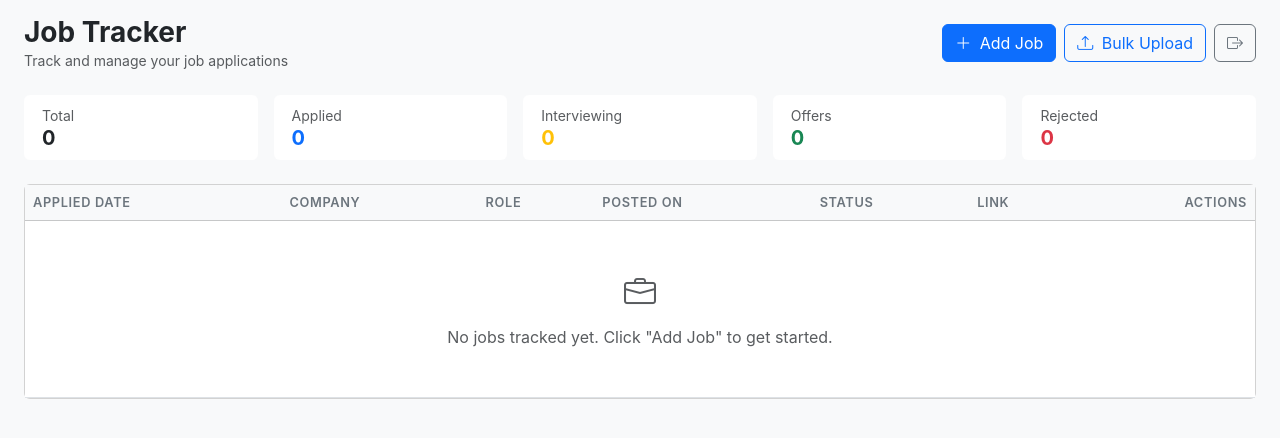
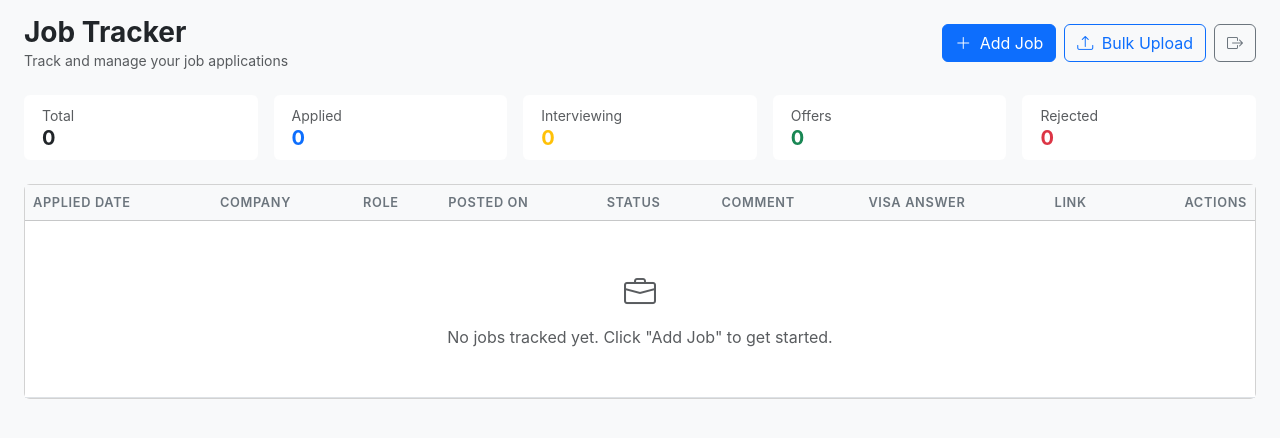
Before and after one commit to anushakurma1125/job-tracker, a Flask app: page / in a window 1280 px wide. Shown: the top 438 px of the page. Run offline with Flask 3, Linux system fonts and the light colour scheme; the visitor is signed in with stand-in values (Sample User, id 1); data that the repository does not hold is empty; some libraries are stand-ins or nearby versions.

Commit message:
Add Comment and Visa Answer columns to job tracker
Add two new user-editable columns: Comment and Visa Answer. Both are
blank by default, inline-editable in the table, and supported in bulk
upload. Includes database migration for existing databases.

Co-Authored-By: Claude Opus 4.6 <noreply@anthropic.com>

```diff
--- a/app.py
+++ b/app.py
@@ -111,6 +111,10 @@ def bulk_upload():
                 col_map["link"] = i
             elif "status" in h:
                 col_map["status"] = i
+            elif "comment" in h or "note" in h:
+                col_map["comment"] = i
+            elif "visa" in h:
+                col_map["visa_answer"] = i
 
         added = 0
         skipped = 0
@@ -137,6 +141,8 @@ def bulk_upload():
                     "job_description": get_val("job_description"),
                     "link": link,
                     "status": get_val("status") or "Applied",
+                    "comment": get_val("comment"),
+                    "visa_answer": get_val("visa_answer"),
                 }
 
                 # Skip empty rows
--- a/database.py
+++ b/database.py
@@ -23,11 +23,24 @@ def init_db():
             job_description TEXT,
             link TEXT,
             status TEXT DEFAULT 'Applied',
+            comment TEXT DEFAULT '',
+            visa_answer TEXT DEFAULT '',
             created_at TEXT DEFAULT CURRENT_TIMESTAMP,
             updated_at TEXT DEFAULT CURRENT_TIMESTAMP
         )
     """)
     conn.commit()
+
+    # Migrate existing database: add comment and visa_answer columns if missing
+    cursor = conn.execute("PRAGMA table_info(jobs)")
+    existing_cols = {row["name"] for row in cursor.fetchall()}
+    if "comment" not in existing_cols:
+        conn.execute("ALTER TABLE jobs ADD COLUMN comment TEXT DEFAULT ''")
+        conn.commit()
+    if "visa_answer" not in existing_cols:
+        conn.execute("ALTER TABLE jobs ADD COLUMN visa_answer TEXT DEFAULT ''")
+        conn.commit()
+
     conn.close()
 
 
@@ -42,8 +55,8 @@ def add_job(data):
     conn = get_connection()
     cursor = conn.execute(
         """
-        INSERT INTO jobs (applied_date, company, role, posted_on, job_description, link, status)
-        VALUES (?, ?, ?, ?, ?, ?, ?)
+        INSERT INTO jobs (applied_date, company, role, posted_on, job_description, link, status, comment, visa_answer)
+        VALUES (?, ?, ?, ?, ?, ?, ?, ?, ?)
         """,
         (
             data.get("applied_date", datetime.now().strftime("%Y-%m-%d")),
@@ -53,6 +66,8 @@ def add_job(data):
             data.get("job_description", ""),
             data.get("link", ""),
             data.get("status", "Applied"),
+            data.get("comment", ""),
+            data.get("visa_answer", ""),
         ),
     )
     conn.commit()
@@ -87,7 +102,7 @@ def update_job(job_id, data):
     conn = get_connection()
     fields = []
     values = []
-    for key in ("applied_date", "company", "role", "posted_on", "job_description", "link", "status"):
+    for key in ("applied_date", "company", "role", "posted_on", "job_description", "link", "status", "comment", "visa_answer"):
         if key in data:
             fields.append(f"{key} = ?")
             values.append(data[key])
--- a/static/app.js
+++ b/static/app.js
@@ -45,7 +45,7 @@ function renderJobs() {
     if (filtered.length === 0) {
         tbody.innerHTML = `
             <tr id="emptyState">
-                <td colspan="7" class="text-center py-5 text-muted">
+                <td colspan="9" class="text-center py-5 text-muted">
                     <i class="bi bi-briefcase" style="font-size: 2rem;"></i>
                     <p class="mt-2 mb-0">${activeFilter ? `No ${activeFilter.toLowerCase()} jobs.` : 'No jobs tracked yet. Click "Add Job" to get started.'}</p>
                 </td>
@@ -66,6 +66,20 @@ function renderJobs() {
                         .map(s => `<option value="${s}" ${s === job.status ? "selected" : ""}>${s}</option>`)
                         .join("")}
                 </select>
+            </td>
+            <td>
+                <input type="text" class="form-control form-control-sm comment-input"
+                       value="${escapeHtml(job.comment || '')}"
+                       placeholder="Add comment..."
+                       onchange="updateField(${job.id}, 'comment', this.value)"
+                       style="min-width: 140px;">
+            </td>
+            <td>
+                <input type="text" class="form-control form-control-sm comment-input"
+                       value="${escapeHtml(job.visa_answer || '')}"
+                       placeholder="Visa answer..."
+                       onchange="updateField(${job.id}, 'visa_answer', this.value)"
+                       style="min-width: 140px;">
             </td>
             <td>
                 <a href="${escapeHtml(job.link)}" target="_blank" rel="noopener" class="text-decoration-none small">
@@ -143,6 +157,14 @@ async function updateStatus(id, status) {
     loadJobs();
 }
 
+async function updateField(id, field, value) {
+    await fetch(`/api/jobs/${id}`, {
+        method: "PUT",
+        headers: { "Content-Type": "application/json" },
+        body: JSON.stringify({ [field]: value }),
+    });
+}
+
 async function deleteJob(id) {
     if (!confirm("Delete this job application?")) return;
     await fetch(`/api/jobs/${id}`, { method: "DELETE" });
@@ -159,6 +181,8 @@ async function showDetails(id) {
     document.getElementById("detailAppliedDate").textContent = job.applied_date || "—";
     document.getElementById("detailPostedOn").textContent = job.posted_on || "—";
     document.getElementById("detailStatus").innerHTML = `<span class="badge ${statusBadge(job.status)}">${job.status}</span>`;
+    document.getElementById("detailComment").textContent = job.comment || "—";
+    document.getElementById("detailVisaAnswer").textContent = job.visa_answer || "—";
     document.getElementById("detailLink").innerHTML = job.link
         ? `<a href="${escapeHtml(job.link)}" target="_blank" rel="noopener">${escapeHtml(job.link)}</a>`
         : "—";
--- a/static/style.css
+++ b/static/style.css
@@ -38,6 +38,19 @@ body {
 .status-withdrawn { color: #6c757d; border-color: #6c757d; }
 .status-saved { color: #0dcaf0; border-color: #0dcaf0; }
 
+.comment-input {
+    border: 1px solid #dee2e6;
+    border-radius: 6px;
+    font-size: 0.85rem;
+    background-color: transparent;
+}
+
+.comment-input:focus {
+    background-color: #fff;
+    border-color: #86b7fe;
+    box-shadow: 0 0 0 0.15rem rgba(13, 110, 253, 0.15);
+}
+
 .job-description {
     white-space: pre-wrap;
     line-height: 1.7;
--- a/templates/index.html
+++ b/templates/index.html
@@ -85,13 +85,15 @@
                                 <th>Role</th>
                                 <th>Posted On</th>
                                 <th>Status</th>
+                                <th>Comment</th>
+                                <th>Visa Answer</th>
                                 <th>Link</th>
                                 <th class="text-end">Actions</th>
                             </tr>
                         </thead>
                         <tbody id="jobsTableBody">
                             <tr id="emptyState">
-                                <td colspan="7" class="text-center py-5 text-muted">
+                                <td colspan="9" class="text-center py-5 text-muted">
                                     <i class="bi bi-briefcase" style="font-size: 2rem;"></i>
                                     <p class="mt-2 mb-0">No jobs tracked yet. Click "Add Job" to get started.</p>
                                 </td>
@@ -165,6 +167,14 @@
                         <div class="col-sm-9" id="detailStatus"></div>
                     </div>
                     <div class="row mb-3">
+                        <div class="col-sm-3 text-muted">Comment</div>
+                        <div class="col-sm-9" id="detailComment"></div>
+                    </div>
+                    <div class="row mb-3">
+                        <div class="col-sm-3 text-muted">Visa Answer</div>
+                        <div class="col-sm-9" id="detailVisaAnswer"></div>
+                    </div>
+                    <div class="row mb-3">
                         <div class="col-sm-3 text-muted">Link</div>
                         <div class="col-sm-9" id="detailLink"></div>
                     </div>
@@ -190,7 +200,7 @@
                         <input type="file" class="form-control" id="bulkFile" accept=".xlsx,.xls">
                         <div class="form-text">
                             Your spreadsheet should have these columns:<br>
-                            <strong>Applied Date | Company | Role | Posted On | Job Description | Link</strong>
+                            <strong>Applied Date | Company | Role | Posted On | Job Description | Link | Comment | Visa Answer</strong>
                         </div>
                     </div>
                     <div id="bulkStatus" class="d-none">
```
